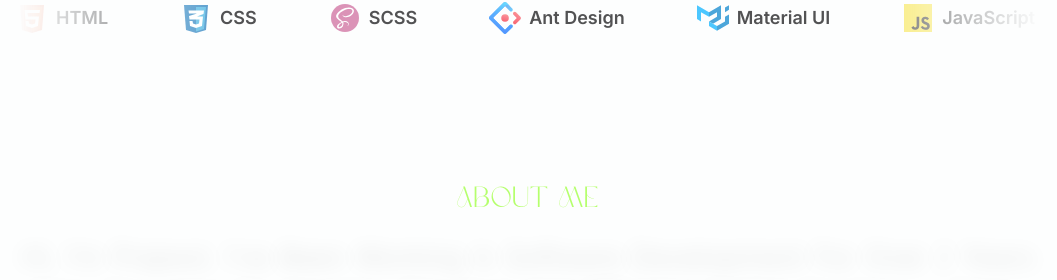
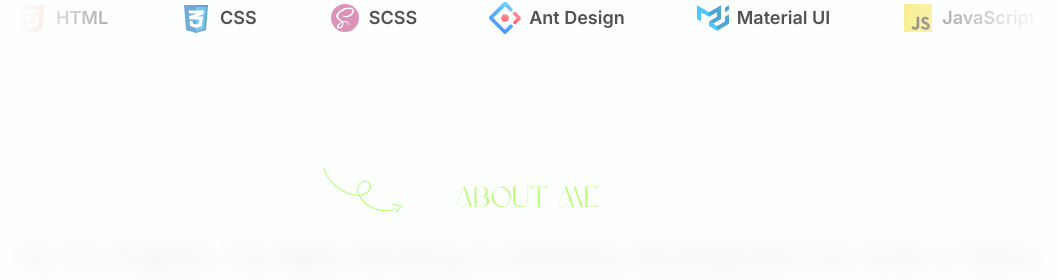
Before and after one commit to Prajwol-Shrestha/portfolio-v2, a Next.js app: page / in a window 1280 px wide. Shown: the part 786-1066 px from the top of the page, without its empty margins (112-1169 px from the left). Built offline with nearby package versions, Linux system fonts and the light colour scheme.

Commit message:
feat: added lottie animation

```diff
--- a/package.json
+++ b/package.json
@@ -19,6 +19,7 @@
     "class-variance-authority": "^0.7.1",
     "clsx": "^2.1.1",
     "gsap": "^3.13.0",
+    "lottie-react": "^2.4.1",
     "lucide-react": "^0.525.0",
     "next": "15.3.3",
     "next-themes": "^0.4.6",
--- /dev/null
+++ b/src/components/lottie-wrapper/lottie-wrapper.tsx
@@ -0,0 +1,18 @@
+"use client";
+
+import cn from "@/utils/cn";
+import Lottie from "lottie-react";
+
+// TODO: loop false and trigger animation on viewport
+export default function LottieWrapper({ animationData, className, loop = true, autoplay = true }: any) {
+
+  return (
+    <div className={cn("", className)}>
+      <Lottie
+        animationData={animationData}
+        loop={loop}
+        autoplay={autoplay}
+      />
+    </div>
+  );
+}
--- a/src/sections/about-section.tsx
+++ b/src/sections/about-section.tsx
@@ -1,9 +1,18 @@
 import ScrollReveal from "@/components/scroll-reveal/scroll-reveal";
 import Typography from "@/components/ui/Typography";
+import arrowAnimationData from "@/lotties/arrow.json";
+import LottieWrapper from "@/components/lottie-wrapper/lottie-wrapper";
 
 export default function AboutSection() {
   return (
     <section>
+      <div className="flex items-center justify-center relative">
+        <LottieWrapper
+          className="absolute w-20 left-[30%] -top-8"
+          animationData={arrowAnimationData}
+          loop={true}
+          autoplay={true}
+        />
         <Typography
           component="h5"
           variant={"h5"}
@@ -11,6 +20,7 @@ export default function AboutSection() {
         >
           About Me
         </Typography>
+      </div>
 
       <ScrollReveal
         baseOpacity={0.1}
```
Also changed, not shown: src/lotties/arrow.json (added, +1 -0 lines), 1 other file (tests, documents, lock files or other folders). Lines whose indentation alone changed are shown as unchanged.
